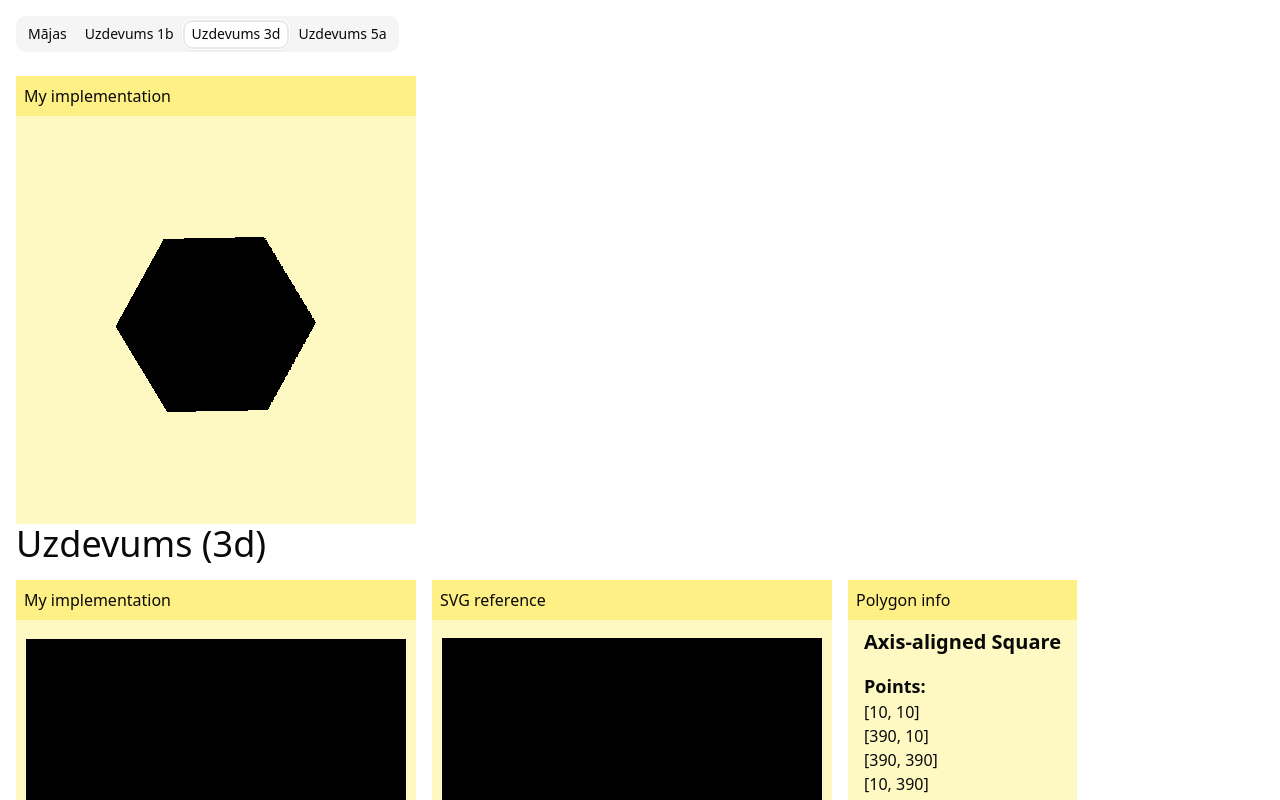
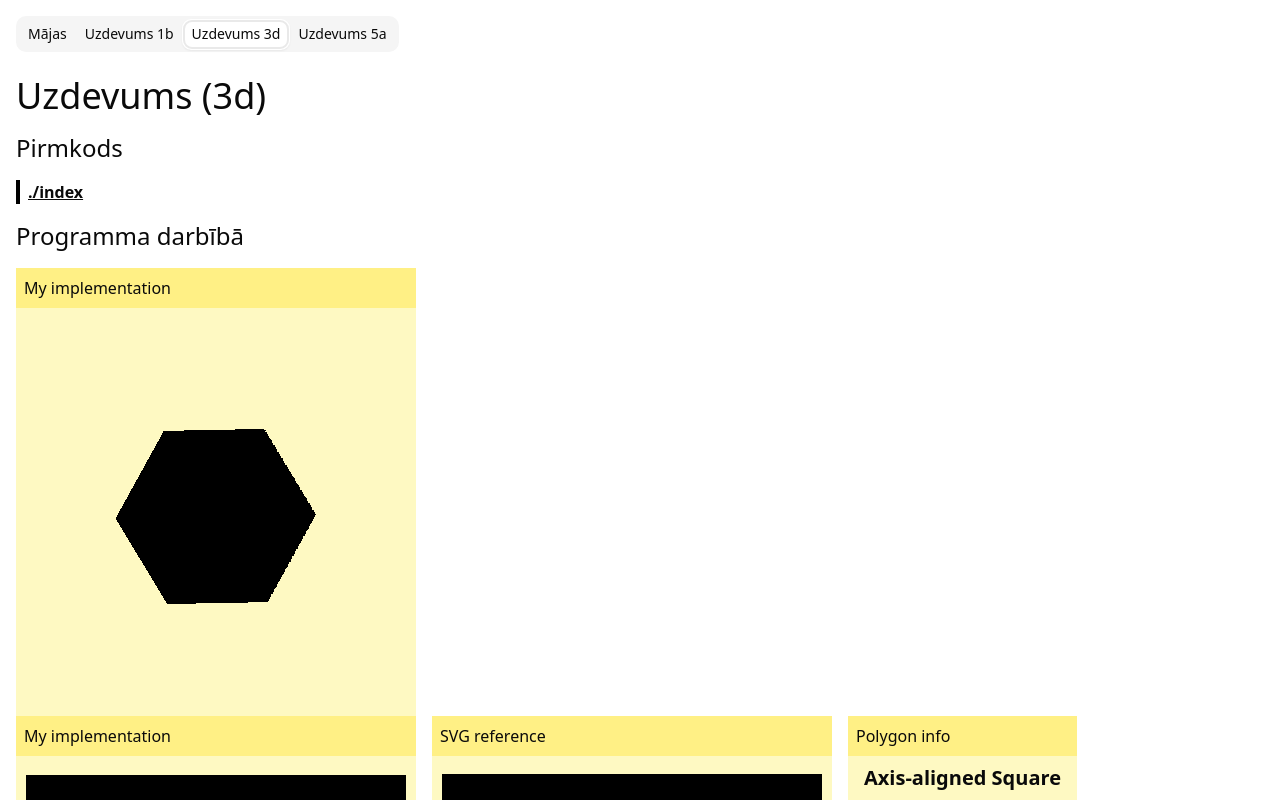
Before and after one commit to 3starblaze/datorgrafika, a React (Vite) app: page / in a window 1280 px wide. Both pictures are taken after a click on the tab "Uzdevums 3d". Shown: the top 800 px of the page. Built offline with nearby package versions, Linux system fonts and the light colour scheme.

Commit message:
Add source code

```diff
--- a/src/pages/task3d.tsx
+++ b/src/pages/task3d.tsx
@@ -1,4 +1,6 @@
 import { ReactNode, useEffect, useRef, useState } from "react";
+import thisString from "./task3d?raw";
+import { SourceCodeSection } from "@/components/source-code";
 
 type Vector2 = [number, number];
 type Polygon = Vector2[];
@@ -206,9 +208,17 @@ const RotatingPolygon = function () {
 export default function () {
     return (
         <div>
-          <RotatingPolygon />
+            <h2 className="text-4xl mb-4">Uzdevums (3d)</h2>
 
-            <h2 className="text-4xl mb-4">Uzdevums (3d)</h2>
+            <SourceCodeSection
+                sources={[
+                    { title: "./index", contentString: thisString },
+                ]}
+            />
+
+            <h3 className="text-2xl my-4">Programma darbībā</h3>
+
+            <RotatingPolygon />
 
             <div className="flex flex-col gap-4">
                 {exampleRegistry.map(({ title, canvasSize, polygon }) => (
```
